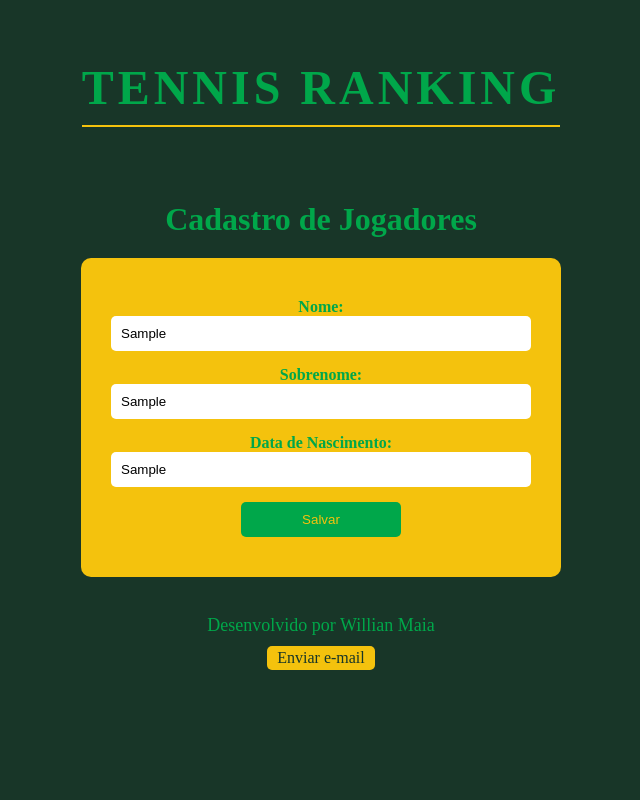
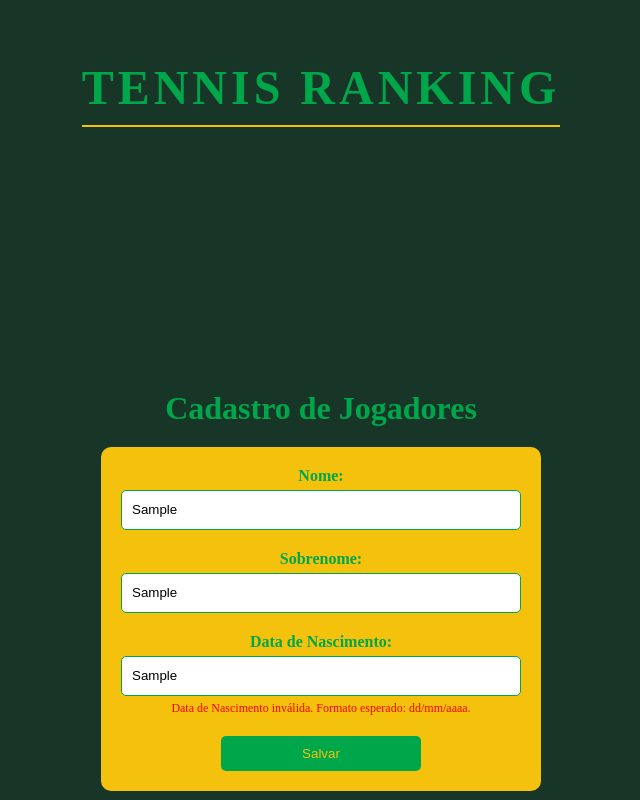
Before and after one commit to willianmaia/TennisRanking, an Angular app: page /cadastro in a window 1280 px wide. Both pictures are taken after typing "Sample", "Sample", "Sample" into the empty fields and a click on the button "Salvar". Shown: the top 800 px of the page, without its empty margins (319-959 px from the left). Built offline with nearby package versions, Linux system fonts and the light colour scheme; no server answers.

Commit message:
ajuste cadastro e header

```diff
--- a/src/app/components/cadastro/cadastro.component.css
+++ b/src/app/components/cadastro/cadastro.component.css
@@ -3,42 +3,53 @@
     flex-direction: column;
     justify-content: center;
     align-items: center;
+    height: 100vh; /* Altura total da tela para centralizar verticalmente */
 }
 
 .cadastro-form {
     width: 400px;
-    padding: 40px;
-    background-color: #f4c20d; /* Cor de fundo amarelo */
+    padding: 20px;
+    background-color: #f4c20d;
     border-radius: 10px;
-    display: flex; /* Torna o formulário um contêiner flexível */
-    flex-direction: column; /* Organiza os itens verticalmente */
-    align-items: center; /* Centraliza os itens horizontalmente */
-    justify-content: center; /* Centraliza os itens verticalmente */
+    display: flex;
+    flex-direction: column;
+    align-items: center; /* Centraliza os elementos filhos horizontalmente */
 }
 
 h1 {
-    color: #00a74a; /* Cor do texto verde */
+    color: #00a74a;
+    margin-bottom: 20px;
+    text-align: center; /* Centraliza o texto do título */
+}
+
+.form-row {
+    width: 100%; /* Garante que cada linha ocupa toda a largura do formulário */
+    display: flex;
+    flex-direction: column;
+    align-items: center; /* Alinha os itens à esquerda dentro de cada linha */
     margin-bottom: 20px;
 }
 
 label {
-    color: #00a74a; /* Cor do texto verde */
+    color: #00a74a;
     font-weight: bold;
+    margin-bottom: 5px;
 }
 
 input {
     width: 100%;
+    height: 40px;
     padding: 10px;
-    margin-bottom: 15px;
-    border: none;
+    border: 1px solid #00a74a;
     border-radius: 5px;
+    box-sizing: border-box;
 }
 
 button {
-    width: 40%;
+    width: 50%;
     padding: 10px;
-    background-color: #00a74a; /* Cor de fundo verde */
-    color: #f4c20d; /* Cor do texto amarelo */
+    background-color: #00a74a;
+    color: #f4c20d;
     border: none;
     border-radius: 5px;
     cursor: pointer;
@@ -46,5 +57,11 @@ button {
 }
 
 button:hover {
-    background-color: #007e36; /* Cor de fundo verde mais escura ao passar o mouse */
+    background-color: #007e36;
 }
+
+.erro-mensagem {
+    color: red;
+    font-size: 12px;
+    margin-top: 5px;
+}
--- a/src/app/components/cadastro/cadastro.component.html
+++ b/src/app/components/cadastro/cadastro.component.html
@@ -1,15 +1,24 @@
 <div class="cadastro-container">
   <h1>Cadastro de Jogadores</h1>
-  <form (submit)="salvarJogador()" class="cadastro-form">
+  <form (ngSubmit)="salvarJogador()" class="cadastro-form" novalidate>
+    <div class="form-row">
       <label for="nome">Nome:</label>
       <input type="text" id="nome" [(ngModel)]="jogador.nome" name="nome" required>
+      <div *ngIf="nomeInvalido" class="erro-mensagem">Nome inválido. Deve conter apenas letras e espaços, de 2 a 50 caracteres.</div>
+    </div>
 
+    <div class="form-row">
       <label for="sobrenome">Sobrenome:</label>
       <input type="text" id="sobrenome" [(ngModel)]="jogador.sobrenome" name="sobrenome" required>
+      <div *ngIf="sobrenomeInvalido" class="erro-mensagem">Sobrenome inválido. Deve conter apenas letras e espaços, de 2 a 50 caracteres.</div>
+    </div>
 
+    <div class="form-row">
       <label for="dataNascimento">Data de Nascimento:</label>
       <input type="text" id="dataNascimento" [(ngModel)]="jogador.dataNascimento" name="dataNascimento" required>
+      <div *ngIf="dataNascimentoInvalida" class="erro-mensagem">Data de Nascimento inválida. Formato esperado: dd/mm/aaaa.</div>
+    </div>
 
-      <button type="submit">Salvar</button>
+    <button type="submit">Salvar</button>
   </form>
 </div>
--- a/src/app/components/cadastro/cadastro.component.ts
+++ b/src/app/components/cadastro/cadastro.component.ts
@@ -1,5 +1,6 @@
 import { Component } from '@angular/core';
 import { JogadorService } from '../../services/jogador.service';
+import { Jogador } from '../../models/jogador.model';
 
 @Component({
   selector: 'app-cadastro',
@@ -8,22 +9,51 @@ import { JogadorService } from '../../services/jogador.service';
 })
 export class CadastroComponent {
 
-  jogador: any = {}; // Objeto para armazenar os dados do jogador
+  jogador: Jogador = { id: '', nome: '', sobrenome: '', dataNascimento: '' };
+  nomeInvalido = false;
+  sobrenomeInvalido = false;
+  dataNascimentoInvalida = false;
 
   constructor(private jogadorService: JogadorService) { }
 
   salvarJogador() {
-    // Chamar o serviço para salvar o jogador no JSON Server
+    // Validar campos obrigatórios
+    if (!this.jogador.nome) {
+      this.nomeInvalido = true;
+    } else {
+      // Validar formato do nome utilizando regex (apenas letras e espaços, de 2 a 50 caracteres)
+      const nomeRegex = /^[a-zA-ZÀ-ÿ\s]{2,50}$/;
+      this.nomeInvalido = !nomeRegex.test(this.jogador.nome);
+    }
+
+    if (!this.jogador.sobrenome) {
+      this.sobrenomeInvalido = true;
+    } else {
+      // Validar formato do sobrenome utilizando regex (apenas letras e espaços, de 2 a 50 caracteres)
+      const sobrenomeRegex = /^[a-zA-ZÀ-ÿ\s]{2,50}$/;
+      this.sobrenomeInvalido = !sobrenomeRegex.test(this.jogador.sobrenome);
+    }
+
+    if (!this.jogador.dataNascimento) {
+      this.dataNascimentoInvalida = true;
+    } else {
+      // Validar formato da data de nascimento utilizando regex (dd/mm/aaaa)
+      const dataNascimentoRegex = /^\d{2}\/\d{2}\/\d{4}$/;
+      this.dataNascimentoInvalida = !dataNascimentoRegex.test(this.jogador.dataNascimento);
+    }
+
+    // Se todos os campos estão preenchidos e válidos, salvar o jogador
+    if (!this.nomeInvalido && !this.sobrenomeInvalido && !this.dataNascimentoInvalida) {
       this.jogadorService.salvarJogador(this.jogador).subscribe(
         (response) => {
           console.log('Jogador cadastrado com sucesso:', response);
           // Limpar o formulário após o cadastro
-        this.jogador = {};
+          this.jogador = { id: '', nome: '', sobrenome: '', dataNascimento: '' };
         },
         (error) => {
           console.error('Erro ao cadastrar jogador:', error);
         }
       );
     }
-
   }
+}
--- a/src/app/components/header/header.component.html
+++ b/src/app/components/header/header.component.html
@@ -1,3 +1,3 @@
 <header class="custom-header">
-    <h1>Tennis Ranking</h1>
+    <h1><a (click)="redirectToHome()">Tennis Ranking</a></h1>
 </header>
--- a/src/app/components/header/header.component.ts
+++ b/src/app/components/header/header.component.ts
@@ -1,4 +1,5 @@
 import { Component } from '@angular/core';
+import { Router } from '@angular/router';
 
 @Component({
   selector: 'app-header',
@@ -7,4 +8,10 @@ import { Component } from '@angular/core';
 })
 export class HeaderComponent {
 
+  constructor(private router: Router) { }
+
+  redirectToHome() {
+    this.router.navigate(['/']); // Navega para a rota principal ('/')
+  }
+
 }
```
Lines whose indentation alone changed are shown as unchanged.
